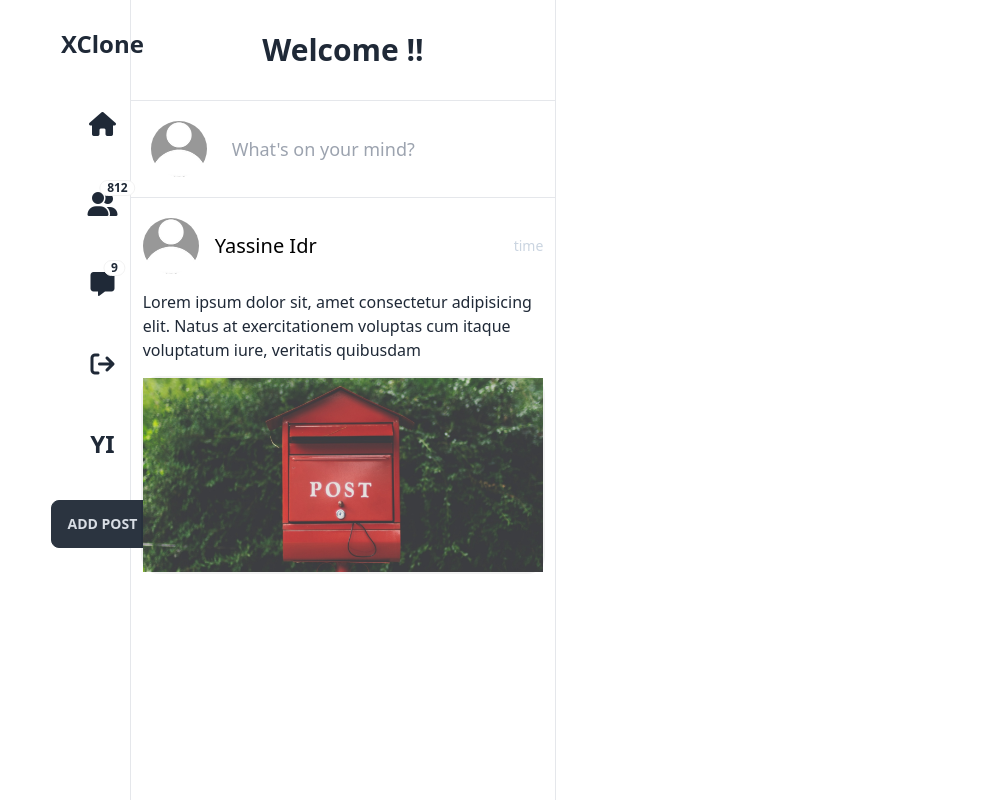
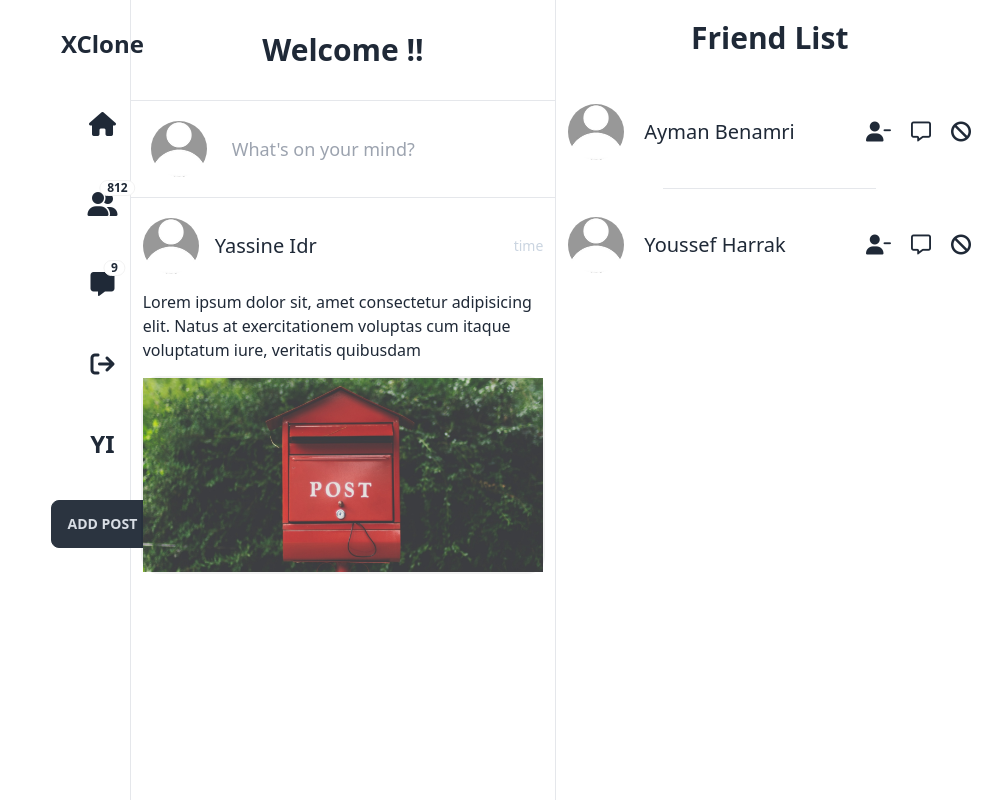
Before and after one commit to XCloneProject/XClone, a Vue app in the folder client/: page /home in a window 1280 px wide. Shown: the whole page, without its empty margins (297-1280 px from the left). Built offline with nearby package versions, Linux system fonts and the light colour scheme; sample sign-in values are in the browser's storage.

Commit message:
Friend list added

```diff
--- a/client/src/components/AddPost.vue
+++ b/client/src/components/AddPost.vue
@@ -1,4 +1,5 @@
 <template>
+    <hr class="w-full">
     <div class="flex flex-row p-5">
         <div class="avatar w-1/6 flex justify-center items-center">
             <div class="w-14 rounded-full ">
--- a/client/src/components/PostComp.vue
+++ b/client/src/components/PostComp.vue
@@ -9,7 +9,7 @@
             <img src="../assets/Profile.jpg"/>
           </div>
         </div>
-        <p class="text-xl text-black">Yassine Idr</p>
+        <p class="text-xl">Yassine Idr</p>
         <p class="flex-1 text-right text-sm text-slate-300 ">time</p>
       </div>
       <!-- Caption -->
@@ -20,8 +20,6 @@
         <img src="../assets/post-test.jpg" alt="" class="w-cover">
       </div>
     </div>
-
-
   </div>
 </template>
 
--- /dev/null
+++ b/client/src/components/friendList.vue
@@ -0,0 +1,64 @@
+<template>
+    <div class="flex flex-col gap-5 ">
+
+        <div class="flex justify-center py-5">
+            <h1 class="text-3xl font-bold text-center">Friend List</h1>
+        </div>
+
+        <div class="flex flex-row justify-between items-center py-2 px-3">
+            <!-- Profile preview -->
+            <div class="flex flex-row items-center gap-5 ">
+                <div class="avatar cursor-pointer lg:tooltip" data-tip="View Profile">
+                    <div class="w-14 rounded-full">
+                        <img src="../assets/Profile.jpg" />
+                    </div>
+                </div>
+                <p class="text-xl">Ayman Benamri </p>
+            </div>
+            <!-- Actions -->
+            <div class="flex flex-row gap-5 cursor-pointer">
+                <div class="lg:tooltip" data-tip="Remove friend">
+                    <i class="fa-solid fa-user-minus text-xl "></i>
+                </div>
+                <div class="lg:tooltip" data-tip="Message">
+                    <i class="fa-solid fa-message text-xl font-thin"></i>
+                </div>
+                <div class="lg:tooltip" data-tip="Block">
+                    <i class="fa-solid fa-ban text-xl "></i>
+                </div>
+            </div>
+        </div>
+        <hr class="w-1/2 mx-auto">
+        <div class="flex flex-row justify-between items-center py-2 px-3">
+            <!-- Profile preview -->
+            <div class="flex flex-row items-center gap-5 ">
+                <div class="avatar cursor-pointer lg:tooltip" data-tip="View Profile">
+                    <div class="w-14 rounded-full">
+                        <img src="../assets/Profile.jpg" />
+                    </div>
+                </div>
+                <p class="text-xl">Youssef Harrak </p>
+            </div>
+            <!-- Actions -->
+            <div class="flex flex-row gap-5 cursor-pointer">
+                <div class="lg:tooltip" data-tip="Remove friend">
+                    <i class="fa-solid fa-user-minus text-xl "></i>
+                </div>
+                <div class="lg:tooltip" data-tip="Message">
+                    <i class="fa-solid fa-message text-xl font-thin"></i>
+                </div>
+                <div class="lg:tooltip" data-tip="Block">
+                    <i class="fa-solid fa-ban text-xl "></i>
+                </div>
+
+            </div>
+        </div>
+    </div>
+</template>
+
+<script setup>
+
+
+</script>
+
+<style></style>
--- a/client/src/views/HomeView.vue
+++ b/client/src/views/HomeView.vue
@@ -3,15 +3,17 @@
     <div class="col-span-1 relative ml-56  ">
       <SideBarVue class="fixed h-screen top-0"/>
     </div>
-    <div class="flex flex-col border-r border-l">
+    <div class="flex flex-col border-r border-l container">
       <div class="flex justify-center  py-5 font-bold text-3xl my-3">
         <div>Welcome {{ store.state.loggedUser.name }} !!</div>
       </div>
-      <hr class="w-full">
       <AddPost/>
       <PostCompVue/>
     </div>
-
+    <!-- Lists -->
+    <div>
+      <friendList/>
+    </div>
   </div>
 
 </template>
@@ -20,5 +22,6 @@
 import SideBarVue from '../components/SideBar.vue';
 import PostCompVue from '../components/PostComp.vue';
 import AddPost from '../components/AddPost.vue';
+import friendList from '../components/friendList.vue';
 import store from '../store'
 </script>
```
